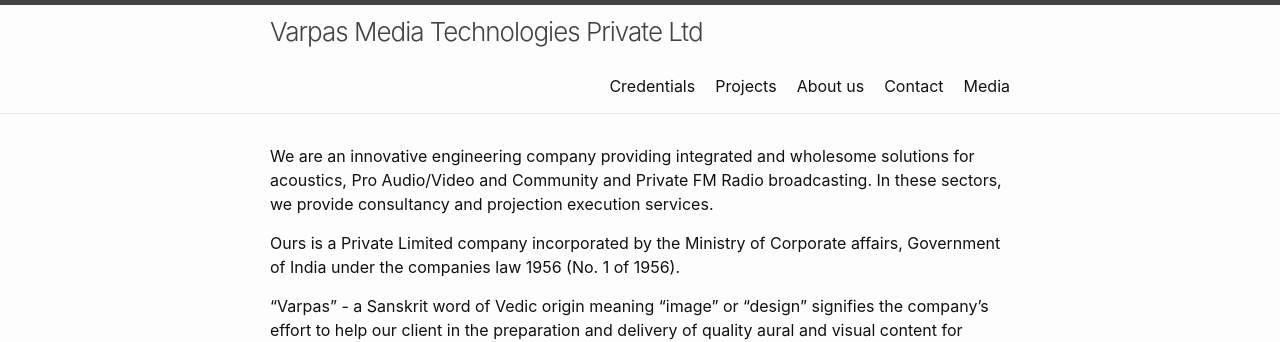
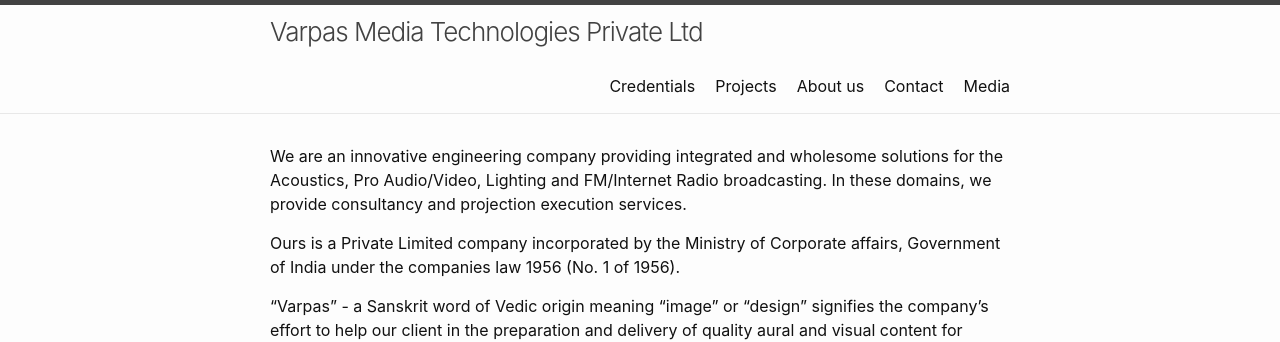
Before and after one commit to VarpasMedia/VarpasMedia.github.io, a Jekyll site: the page built from index.md, in a window 1280 px wide. Shown: the top 342 px of the page. Built offline with Jekyll 4.4.1, drawn with Linux system fonts in a browser that asks for light colours.

Commit message:
Update home.html

```diff
--- a/_layouts/home.html
+++ b/_layouts/home.html
@@ -13,8 +13,8 @@ layout: default
 
 
   <div class="post-content e-content">
-    <p>We are an innovative engineering company providing integrated and wholesome solutions for acoustics, Pro Audio/Video and Community and Private FM Radio broadcasting.
-          In these sectors, we provide consultancy and projection execution services.</p>
+    <p>We are an innovative engineering company providing integrated and wholesome solutions for the Acoustics, Pro Audio/Video, Lighting and FM/Internet Radio broadcasting.
+          In these domains, we provide consultancy and projection execution services.</p>
 
   <p>Ours is a Private Limited company incorporated by the Ministry of Corporate affairs, Government of India under the companies law 1956 (No. 1 of 1956).</p>
 
```
